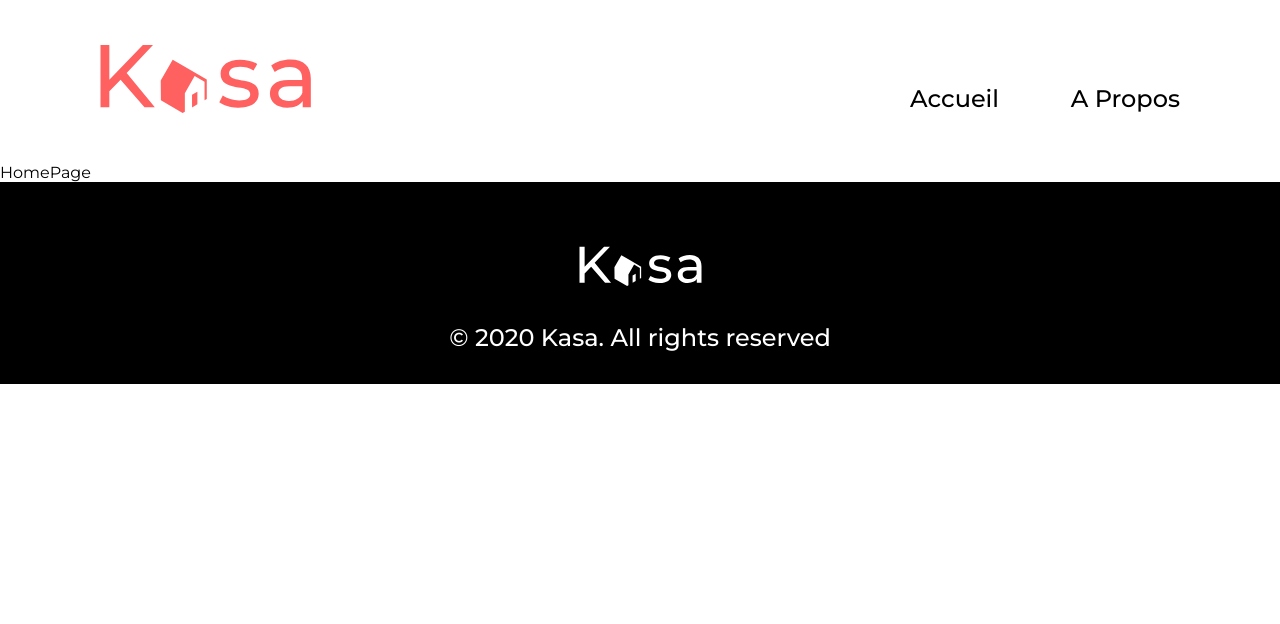
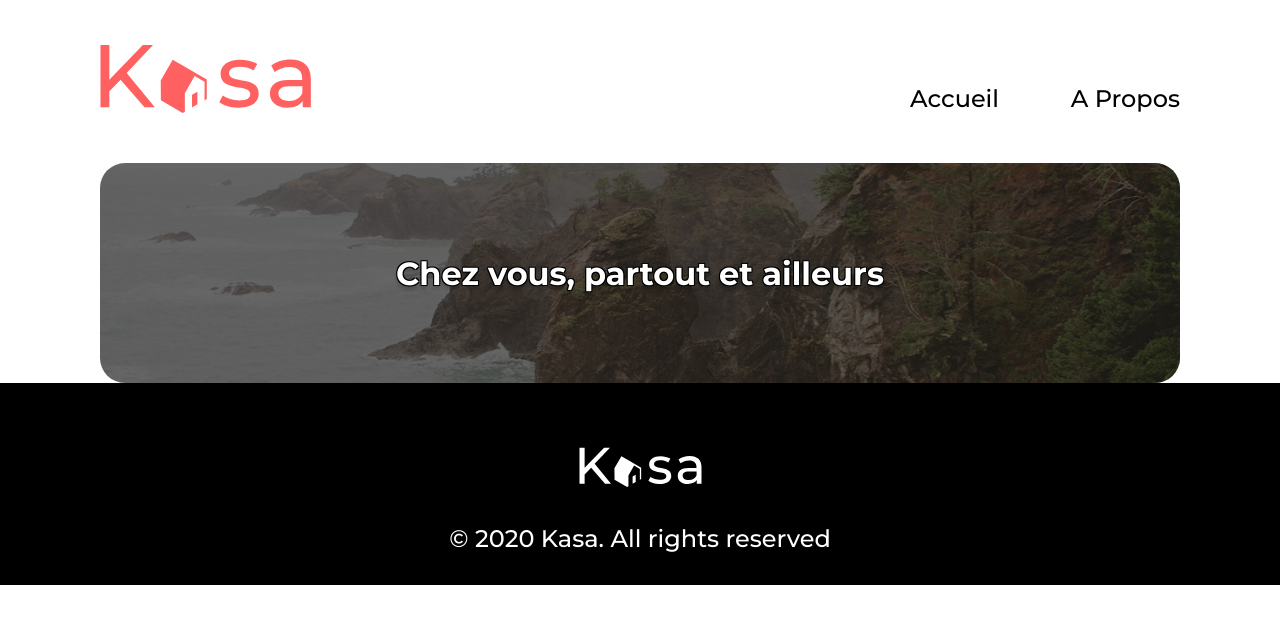
Before and after one commit to JulienDevFront/kasa, a React (Vite) app: page / in a window 1280 px wide. Shown: the top 624 px of the page. Built offline with nearby package versions, Linux system fonts and the light colour scheme.

Commit message:
Add of the HeroHeader component

```diff
--- /dev/null
+++ b/src/components/HeroHeader.jsx
@@ -0,0 +1,10 @@
+import style from './HeroHeader.module.scss';
+
+export default function HeroHeader(){
+    return (
+        <div className={style.HeroHeader}>
+            <img src='./src/assets/images/pictures/rockyBeach.jpg' alt='Picture of the HeroHeader component'/>
+            <h1>Chez vous, partout et ailleurs</h1>
+        </div>
+    );
+};
--- /dev/null
+++ b/src/components/HeroHeader.module.scss
@@ -0,0 +1,32 @@
+@use '../assets/styles/utils/colors.scss' as colors;
+@use '../assets/styles/utils/font-titles.scss' as font-titles;
+@use 'sass:map';
+
+.HeroHeader {
+    position: relative;
+    width: 100%;
+    height: 220px;
+    padding: 0px 100px;
+    border-radius: 25px;
+    img {
+        width: 100%;
+        height: 100%;
+        object-fit: cover;
+        border-radius: 25px;
+    }
+    h1 {
+        position: absolute;
+        top: 0%;
+        left: 100px;
+        right: 100px;
+        height: 100%;
+        display: flex;
+        align-items: center;
+        justify-content: center;
+        border-radius: 25px;
+        background-color: rgba(0, 0, 0, 0.6);
+        color: map.get(colors.$monochrome, '100');
+        @include font-titles.size-title(map.get(font-titles.$title-desktop, '/home-titleMain'), map.get(font-titles.$title-mobile, '/home-titleMain'));
+        text-shadow: 1px 1px map.get(colors.$monochrome, '900'), -1px -1px map.get(colors.$monochrome, '900'), 1px -1px map.get(colors.$monochrome, '900'), -1px 1px map.get(colors.$monochrome, '900'), 0px 4px 4px rgba(0, 0, 0, 0.25);
+    }
+}
--- a/src/layout/Header.jsx
+++ b/src/layout/Header.jsx
@@ -2,7 +2,6 @@ import Nav from './Nav.jsx';
 import style from './Header.module.scss';
 
 export default function Header(){
-
     return (
         <header className={style.Header}>
             <img src='./src/assets/images/icons/logo-desktop.svg' alt='Logo of Kasa'/>
--- a/src/layout/Nav.jsx
+++ b/src/layout/Nav.jsx
@@ -1,7 +1,6 @@
 import style from './Nav.module.scss';
 
 export default function Header(){
-
     return (
         <nav className={style.Nav}>
             <ul>
--- a/src/pages/HomePage.jsx
+++ b/src/pages/HomePage.jsx
@@ -1,7 +1,10 @@
+import HeroHeader from '../components/HeroHeader.jsx';
 import style from './HomePage.module.scss';
 
 export default function HomePage() {
     return (
-        <p className={style}>HomePage</p>
+        <div className={style}>
+            <HeroHeader/>
+        </div>
     );
 };
```
